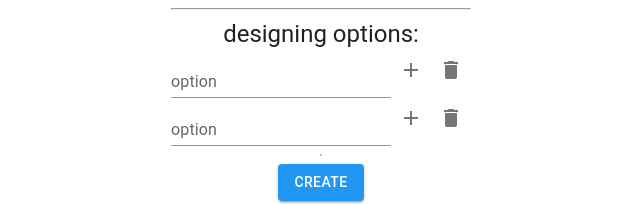
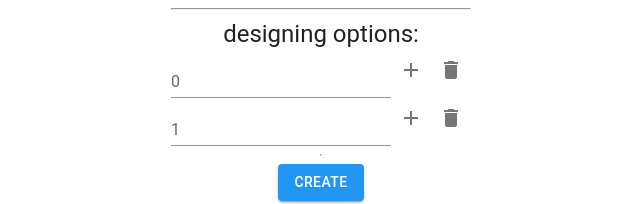
Before and after one commit to YaxinWangUT/Blockchain-React, a React (Create React App) app in the folder vote-app/: page /create in a window 1280 px wide. Shown: the part 372-576 px from the top of the page, without its empty margins (319-959 px from the left). Built offline with nearby package versions, Linux system fonts and the light colour scheme.

Commit message:
Update CreatePoll.js

```diff
--- a/vote-app/src/components/CreatePoll.js
+++ b/vote-app/src/components/CreatePoll.js
@@ -72,7 +72,7 @@ export default function CreatePoll() {
             <Typography variant="h5" >designing options:</Typography>
             {options.map((option,index)=>(
                 <div key={index}>
-                    <TextField id="option" label="option" variant="standard" value={option.option}/>
+                    <TextField id="option" label={index} variant="standard" value={option.option}/>
                     <IconButton onClick={handleAddOption}><AddIcon/></IconButton>
                     <IconButton onClick={handleDropOption}><DeleteIcon/></IconButton>
                 </div>
```
